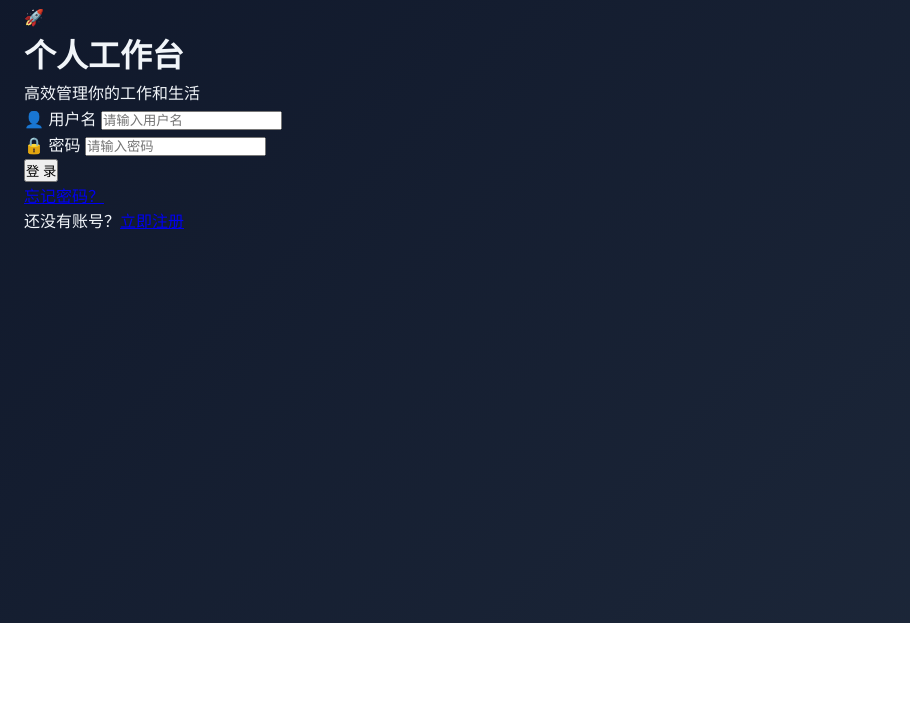
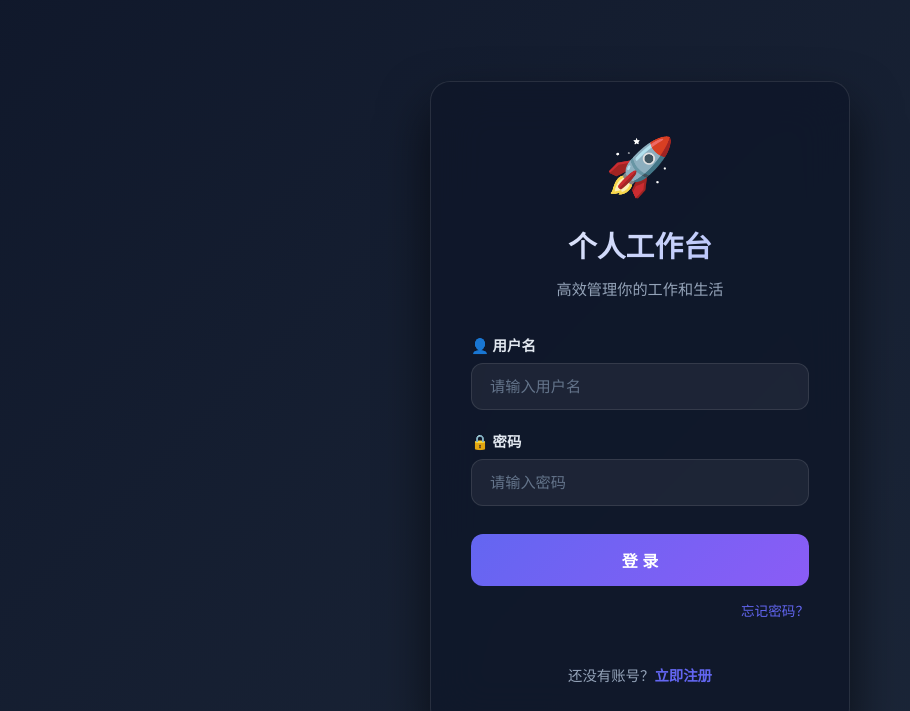
Before and after one commit to love-sex/-, a website: page index.html in a window 1280 px wide. Shown: the part 177-888 px from the top of the page, without its empty margins (0-910 px from the left). Before the commit the page ends 800 px from the top, so only its background shows below. Drawn offline with nearby package versions, Linux system fonts and the light colour scheme.

Commit message:
feat: seasonal background on login page
- Moved seasonal particle background from homepage to login page
- Login page now shows animated seasonal background
- Auth box has glassmorphism effect with blur
- Homepage hides the seasonal background

```diff
--- a/script.js
+++ b/script.js
@@ -618,6 +618,7 @@ class TodoManager {
         if (ws) ws.classList.add('hidden');
         const panel = document.getElementById('todoPanel');
         if (panel) panel.classList.add('hidden');
+        this.initDynamicBackground();
     }
 
     showMainApp() {
@@ -634,8 +635,10 @@ class TodoManager {
         this.updateUI();
         this.setupDragAndDrop();
         this.setupSettingsUI();
-        this.initDynamicBackground();
         this.updateTodoBadge();
+        // 隐藏动态背景
+        const canvas = document.getElementById('dynamicBgCanvas');
+        if (canvas) canvas.style.display = 'none';
     }
 
     // ==================== 工具面板 ====================
--- a/style.css
+++ b/style.css
@@ -188,4 +188,89 @@ header .subtitle { color: rgba(255,255,255,0.7); font-size: 0.9rem; }
     .secondary-btn { width: 100%; justify-content: center; }
 }
 
+/* === 登录页面 === */
+.auth-container {
+    min-height: 100vh;
+    display: flex;
+    align-items: center;
+    justify-content: center;
+    padding: 24px;
+    background: transparent;
+    position: relative;
+    z-index: 1;
+}
+
+.auth-box {
+    background: rgba(15, 23, 42, 0.88);
+    backdrop-filter: blur(24px);
+    border-radius: 20px;
+    border: 1px solid rgba(255,255,255,0.1);
+    box-shadow: 0 25px 50px rgba(0, 0, 0, 0.6);
+    width: 100%;
+    max-width: 420px;
+    padding: 40px;
+    animation: slideUp 0.5s ease-out;
+    position: relative;
+    z-index: 10;
+}
+
+.auth-header { text-align: center; margin-bottom: 32px; }
+.auth-logo { font-size: 3.5rem; margin-bottom: 12px; animation: float 3s ease-in-out infinite; }
+.auth-header h1 {
+    font-size: 1.8rem; font-weight: 800;
+    background: linear-gradient(135deg, #f1f5f9, #a5b4fc);
+    -webkit-background-clip: text; -webkit-text-fill-color: transparent;
+    background-clip: text; margin-bottom: 8px;
+}
+.auth-header p { color: #94a3b8; font-size: 0.95rem; }
+
+.auth-form { display: flex; flex-direction: column; gap: 20px; }
+.form-group { display: flex; flex-direction: column; gap: 6px; }
+.form-group label { font-size: 0.9rem; font-weight: 600; color: #e2e8f0; }
+.form-group input {
+    padding: 14px 18px; border-radius: 12px;
+    border: 1px solid rgba(255,255,255,0.1);
+    background: rgba(255,255,255,0.06); color: #f1f5f9;
+    font-size: 0.95rem; outline: none; transition: all 0.2s ease;
+}
+.form-group input:focus { border-color: #6366f1; box-shadow: 0 0 0 3px rgba(99,102,241,0.2); }
+.form-group input::placeholder { color: #64748b; }
+
+.auth-btn {
+    padding: 14px; border-radius: 12px; font-size: 1rem; font-weight: 700;
+    border: none; cursor: pointer; transition: all 0.2s ease; margin-top: 8px;
+}
+.login-btn { background: linear-gradient(135deg, #6366f1, #8b5cf6); color: white; }
+.login-btn:hover { transform: translateY(-2px); box-shadow: 0 8px 25px rgba(99,102,241,0.4); }
+.register-btn { background: linear-gradient(135deg, #10b981, #059669); color: white; }
+.register-btn:hover { transform: translateY(-2px); box-shadow: 0 8px 25px rgba(16,185,129,0.4); }
+.reset-btn { background: linear-gradient(135deg, #f59e0b, #d97706); color: white; }
+.reset-btn:hover { transform: translateY(-2px); box-shadow: 0 8px 25px rgba(245,158,11,0.4); }
+
+.forgot-link { text-align: right; margin-top: -8px; }
+.forgot-link a { color: #6366f1; font-size: 0.85rem; text-decoration: none; font-weight: 500; }
+.forgot-link a:hover { text-decoration: underline; }
+
+.auth-switch { text-align: center; margin-top: 20px; font-size: 0.9rem; color: #94a3b8; }
+.auth-switch a { color: #6366f1; font-weight: 600; text-decoration: none; }
+.auth-switch a:hover { text-decoration: underline; }
+
+.auth-error {
+    background: rgba(239, 68, 68, 0.15); color: #f87171;
+    padding: 12px 16px; border-radius: 10px; font-size: 0.85rem;
+    text-align: center; margin-top: 16px; display: none;
+    border: 1px solid rgba(239, 68, 68, 0.3); font-weight: 500;
+}
+.auth-error.show { display: block; animation: shake 0.4s ease; }
+
+.forgot-info { text-align: center; margin-bottom: 20px; }
+.forgot-info h3 { font-size: 1.2rem; color: #f1f5f9; margin-bottom: 6px; }
+.forgot-info p { font-size: 0.85rem; color: #94a3b8; }
+
+@keyframes shake {
+    0%, 100% { transform: translateX(0); }
+    25% { transform: translateX(-5px); }
+    75% { transform: translateX(5px); }
+}
+
 .hidden { display: none !important; }
```
